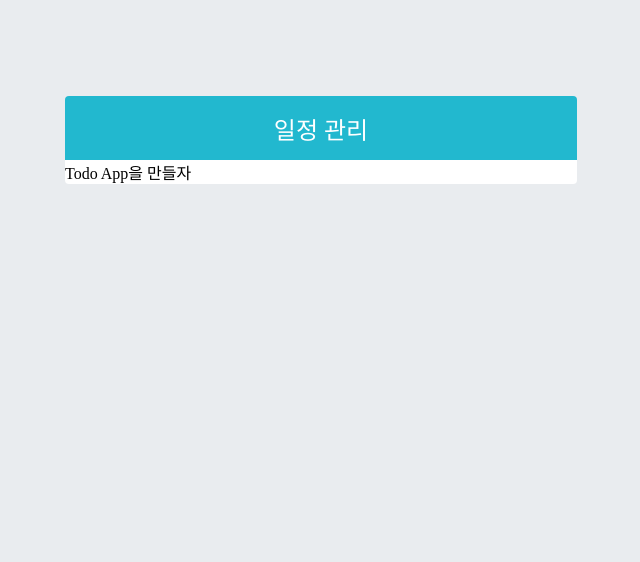
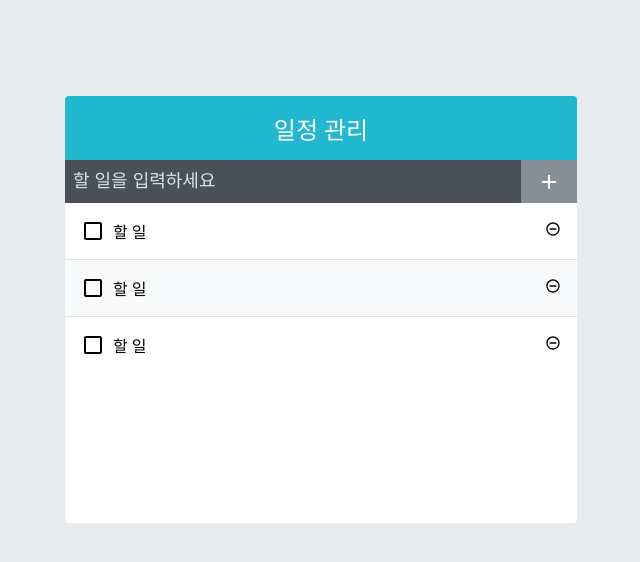
Before and after one commit to gmkim716/reactApp, a React (Create React App) app in the folder todo-app/: page / in a window 1280 px wide. Shown: the top 562 px of the page, without its empty margins (319-959 px from the left). Built offline with nearby package versions, Linux system fonts and the light colour scheme.

Commit message:
UI 구성하기

```diff
--- a/todo-app/src/App.js
+++ b/todo-app/src/App.js
@@ -1,10 +1,17 @@
 import logo from './logo.svg';
+import './App.css';
 import TodoTemplate from './components/TodoTemplate';
-import './App.css';
+import TodoInsert from './components/TodoInsert';
+import TodoList from './components/TodoList';
 
 const App = () => {
   // <TodoTemplate> 태그로 감싸서 children 전달
-  return <TodoTemplate>Todo App을 만들자</TodoTemplate>;
+  return (
+    <TodoTemplate>
+      <TodoInsert />
+      <TodoList />
+    </TodoTemplate>
+  );
 };
 
 export default App;
--- /dev/null
+++ b/todo-app/src/components/TodoInsert.js
@@ -0,0 +1,17 @@
+// https://react-icons.netlify.com/#/icons/md 페이지에 사용할 수 있는 아이콘들이 나열되어 있다
+// import { 아이콘 이름 } from 'react-icons/md';
+import { MdAdd } from 'react-icons/md';
+import './TodoInsert.scss';
+
+const TodoInsert = () => {
+  return (
+    <form className="TodoInsert">
+      <input placeholder="할 일을 입력하세요" />
+      <button type="submit">
+        <MdAdd />
+      </button>
+    </form>
+  );
+};
+
+export default TodoInsert;
--- /dev/null
+++ b/todo-app/src/components/TodoInsert.scss
@@ -0,0 +1,41 @@
+.TodoInsert {
+  display: flex;
+  background: #495057;
+  input {
+    // 기본 스타일 초기화
+    background: none;
+    outline: none;
+    border: none;
+    padding: 0.5rem;
+    font-size: 1.125rem;
+    line-height: 1.5;
+    color: white;
+    &::placeholder {
+      //
+      color: #dee2e6;
+    }
+
+    // 버튼을 제외한 영역을 모두 차지하기
+    flex: 1;
+  }
+
+  button {
+    // 기본 스타일 초기화
+    background: none;
+    outline: none;
+    border: none;
+
+    background: #868e96;
+    color: white;
+    padding-left: 1rem;
+    padding-right: 1rem;
+    font-size: 1.5rem;
+    display: flex;
+    align-items: center;
+    cursor: pointer;
+    transition: 0.1s background ease-in;
+    &:hover {
+      color: #adb5bd;
+    }
+  }
+}
--- /dev/null
+++ b/todo-app/src/components/TodoList.js
@@ -0,0 +1,14 @@
+import TodoListItem from './TodoListItem';
+import './TodoList.scss';
+
+const TodoList = () => {
+  return (
+    <div className="TodoList">
+      <TodoListItem />
+      <TodoListItem />
+      <TodoListItem />
+    </div>
+  );
+};
+
+export default TodoList;
--- /dev/null
+++ b/todo-app/src/components/TodoList.scss
@@ -0,0 +1,5 @@
+.TodoList {
+  min-height: 320px;
+  max-height: 513px;
+  overflow-y: auto;
+}
--- /dev/null
+++ b/todo-app/src/components/TodoListItem.js
@@ -0,0 +1,22 @@
+import {
+  MdCheckBoxOutlineBlank,
+  MdCheckBox,
+  MdRemoveCircleOutline,
+} from 'react-icons/md';
+import './TodoListItem.scss';
+
+const TodoListItem = () => {
+  return (
+    <div className="TodoListItem">
+      <div className="checkbox">
+        <MdCheckBoxOutlineBlank />
+        <div className="text">할 일</div>
+      </div>
+      <div className="remove">
+        <MdRemoveCircleOutline />
+      </div>
+    </div>
+  );
+};
+
+export default TodoListItem;
--- /dev/null
+++ b/todo-app/src/components/TodoListItem.scss
@@ -0,0 +1,49 @@
+.TodoListItem {
+  padding: 1rem;
+  display: flex;
+  align-items: center; // 세로 중앙 정렬
+  &:nth-child(even) {
+    background: #f8f9fa;
+  }
+
+  .checkbox {
+    cursor: pointer;
+    flex: 1; // 차지할 수 있는 모든 영역을 차지
+    display: flex;
+    align-items: center; // 세로 중앙 정렬
+    svg {
+      // 아이콘
+      font-size: 1.5rem;
+    }
+    .text {
+      margin-left: 0.5rem;
+      flex: 1; // 차지할 수 있는 영역 모두 차지
+    }
+
+    // 체크 되었을 때 보여 줄 스타일
+    &.checked {
+      svg {
+        color: #22b8cf;
+      }
+      .text {
+        color: #adb5bd;
+        text-decoration: line-through;
+      }
+    }
+    .remove {
+      display: flex;
+      align-items: center;
+      font-size: 1.5rem;
+      color: #ff6b6b;
+      cursor: pointer;
+      &:hover {
+        color: #ff8787;
+      }
+    }
+  }
+
+  // 엘리먼트 사이 사이에 테투리를 넣어 줌
+  & + & {
+    border-top: 1px solid #dee2e6;
+  }
+}
```
Also changed, not shown: 1 other file (tests, documents, lock files or other folders).
